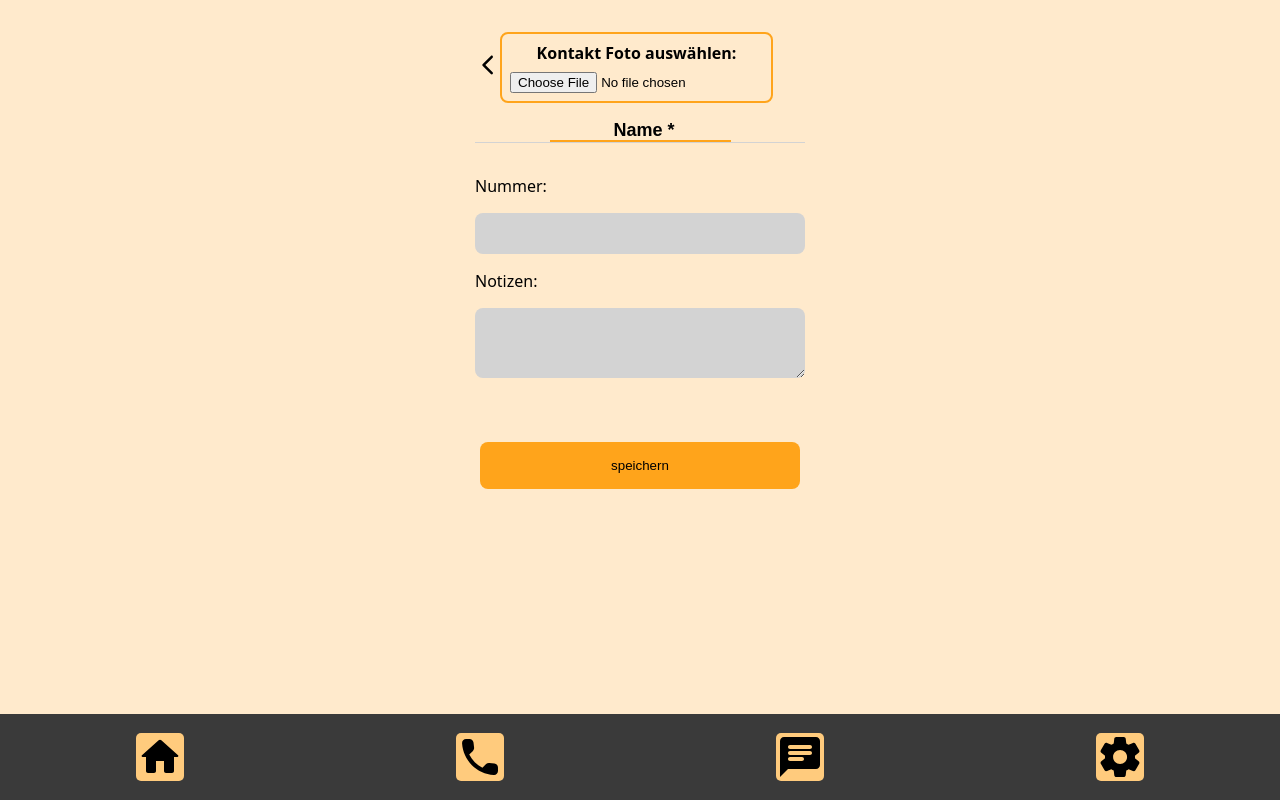
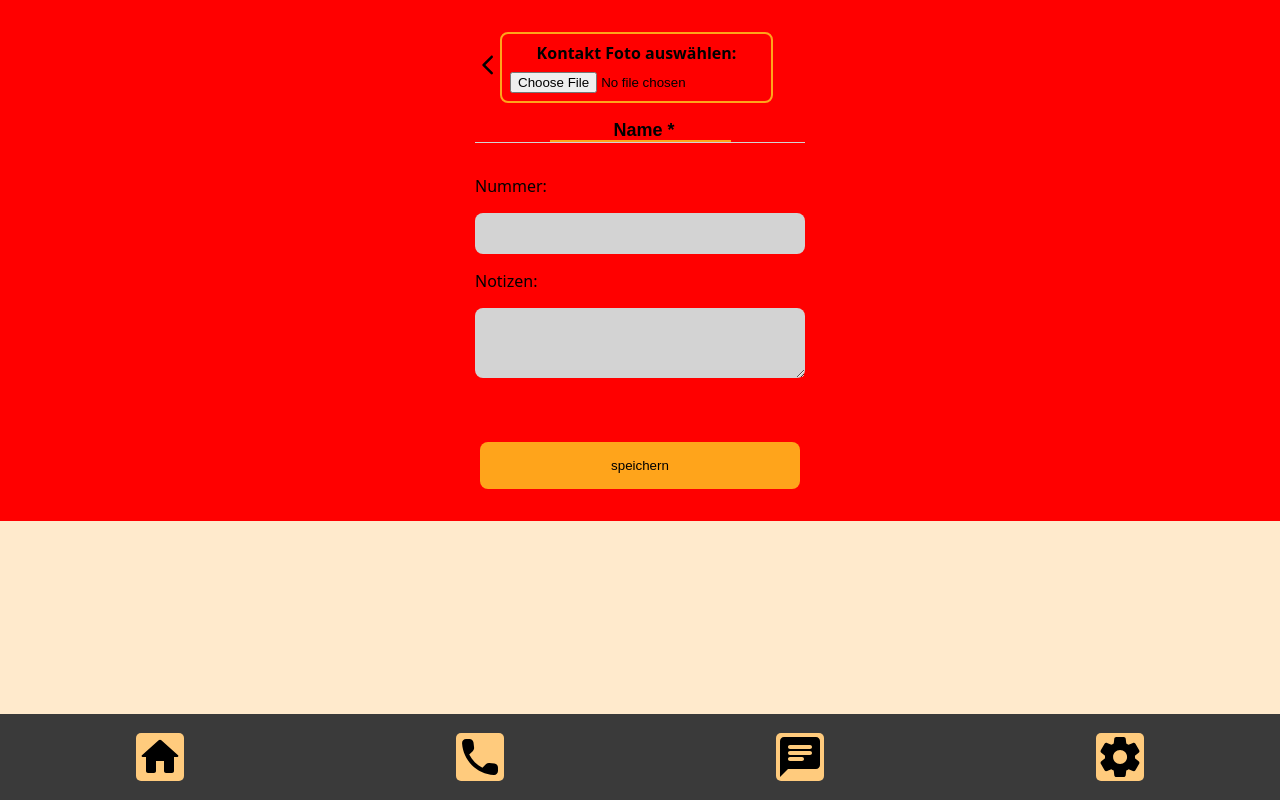
Before and after one commit to MariaRiosNavarro/mobileSimulation-propOS, a Next.js app: page /create in a window 1280 px wide. Built offline with nearby package versions, Linux system fonts and the light colour scheme; no server answers; the database is empty.

Commit message:
change success message

```diff
--- a/pages/create.js
+++ b/pages/create.js
@@ -9,8 +9,18 @@ const StyledSuccessMessage = styled.h5`
   text-align: center;
   background-color: green;
   padding: 1rem;
-  margin: 4rem;
+  margin-top: 1rem;
   border-radius: 8px;
+  width: 85%;
+`;
+
+const PageContainer = styled.div`
+  width: 100%;
+  background-color: red;
+  display: flex;
+  flex-direction: column;
+  align-items: center;
+  justify-content: center;
 `;
 
 //----------------------------------------------- FUNCTION------------HERE
@@ -37,12 +47,12 @@ export default function CreateContact() {
   }
 
   return (
-    <>
+    <PageContainer>
       <ContactForm onSubmit={addContact} formName={"add-contact"} />
       {showSuccessMessageState && (
         <StyledSuccessMessage>Kontakte gespeichert</StyledSuccessMessage>
       )}
       <Navigation />
-    </>
+    </PageContainer>
   );
 }
```
